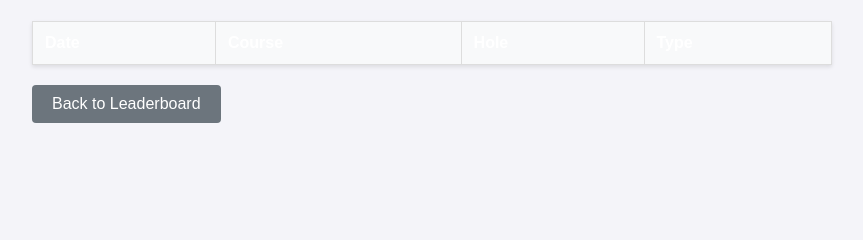
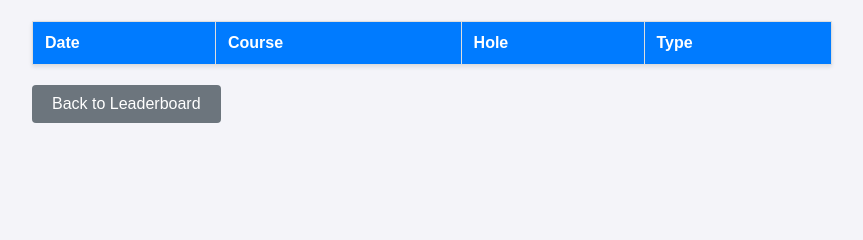
Before and after one commit to mawdis2/golf-leaderboard, a Flask app: template templates/player_birdie_records.html in a window 1280 px wide. Shown: the part 106-346 px from the top of the page, without its empty margins (208-1071 px from the left). Run offline with Flask 2, Linux system fonts and the light colour scheme; the template is opened without the code that fills it, so the values that code supplies are empty.

```diff
--- a/templates/player_birdie_records.html
+++ b/templates/player_birdie_records.html
@@ -50,15 +50,17 @@
         margin-top: 20px;
     }
 
-    .table th, .table td {
+    .table th {
+        background-color: #007bff;
+        color: white;
+        font-weight: bold;
+        padding: 12px;
+    }
+
+    .table td {
         padding: 12px;
         text-align: left;
         border-bottom: 1px solid #ddd;
-    }
-
-    .table th {
-        background-color: #f8f9fa;
-        font-weight: bold;
     }
 
     .table tr:hover {
```
